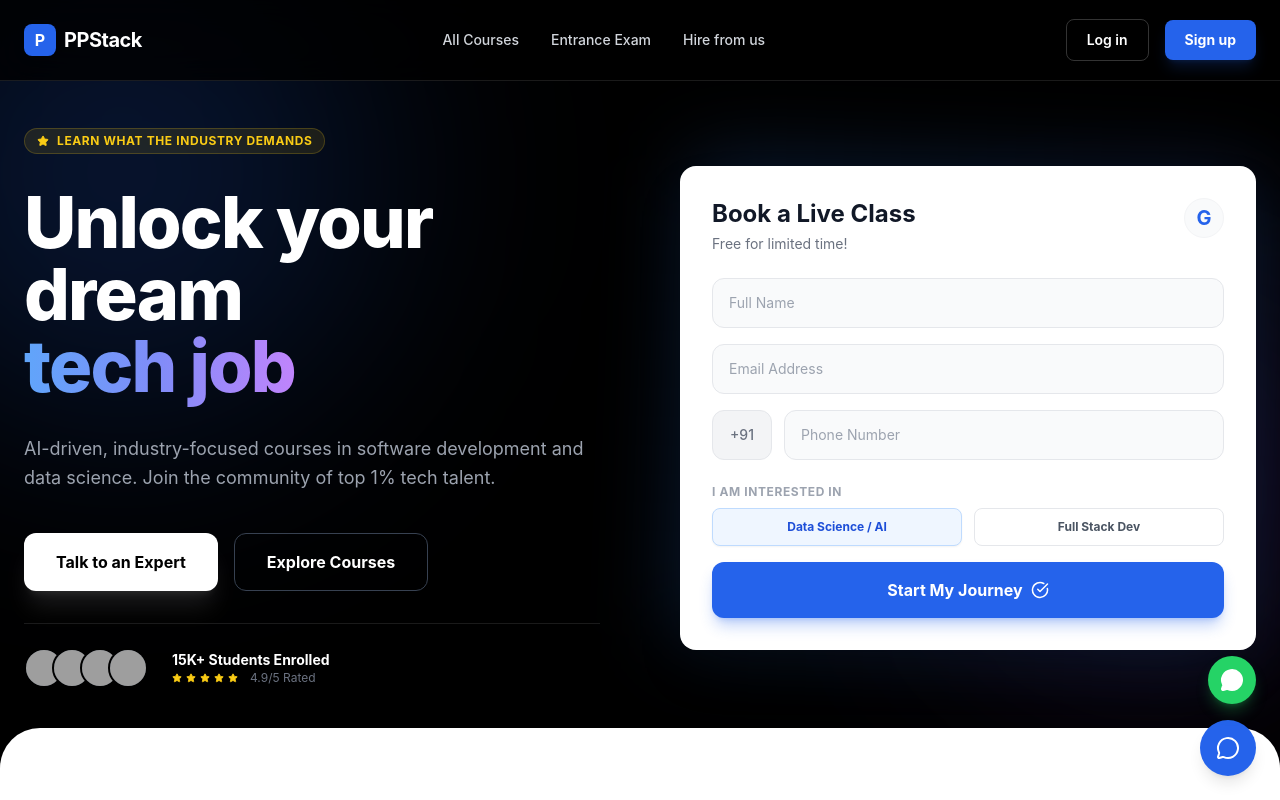
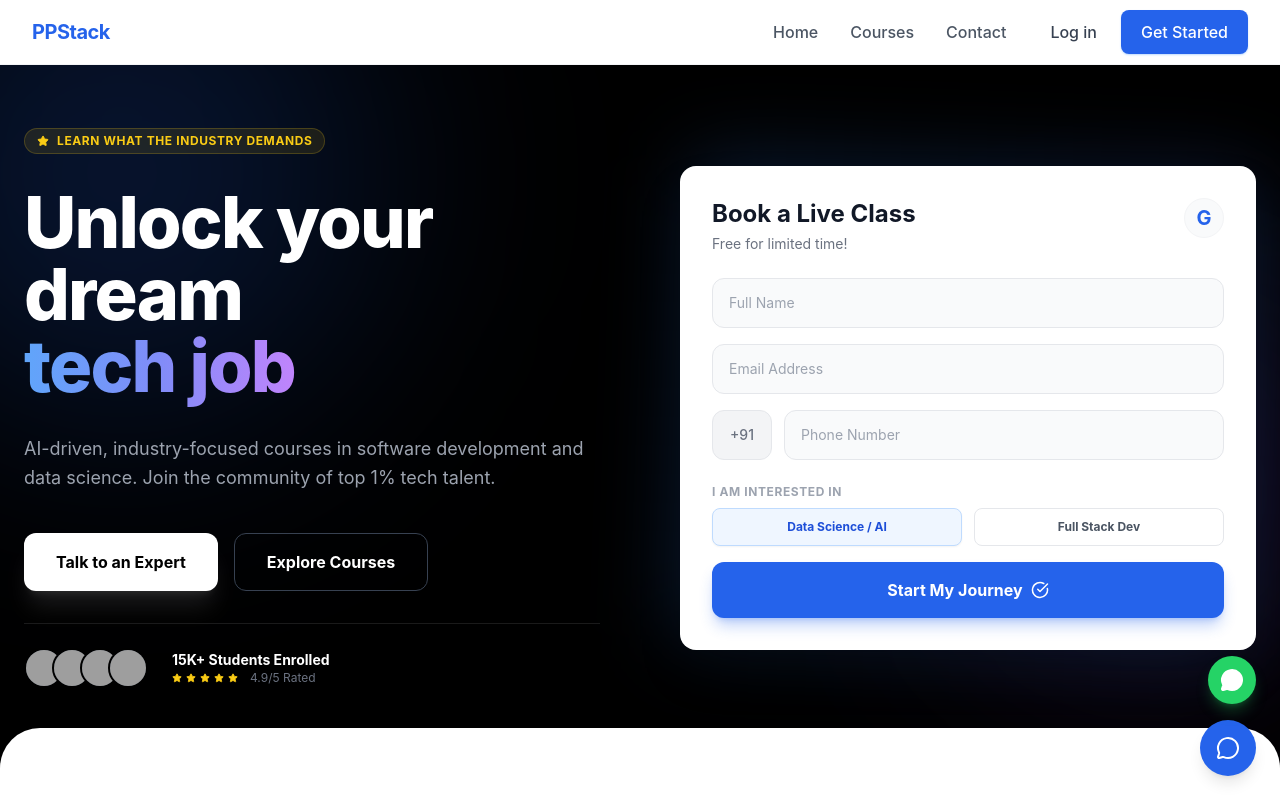
Before and after one commit to Alok0423/PPstack, a React (Vite) app: page / in a window 1280 px wide. Shown: the top 800 px of the page. Built offline with nearby package versions, Linux system fonts and the light colour scheme; grey boxes are pictures that could not be loaded.

Commit message:
new change

```diff
--- a/src/components/layout/Navbar.jsx
+++ b/src/components/layout/Navbar.jsx
@@ -1,56 +1,148 @@
-import React from 'react';
-import { Link } from 'react-router-dom';
-import { useAuth } from '../../context/AuthContext'; // Import Auth
+import React, { useState } from "react";
+import { Link, useNavigate } from "react-router-dom";
+import { useAuth } from "../../context/AuthContext";
+import { Menu, X, User, LogOut, LayoutDashboard } from "lucide-react";
 
 const Navbar = () => {
-  const { user, signout } = useAuth(); // Get user status
+  const { user, logout } = useAuth();
+  const navigate = useNavigate();
+  const [isOpen, setIsOpen] = useState(false); // State for mobile menu
+
+  const handleLogout = () => {
+    logout();
+    navigate("/login");
+    setIsOpen(false);
+  };
 
   return (
-    <nav className="fixed w-full z-50 bg-black/80 backdrop-blur-lg border-b border-white/10">
-      <div className="max-w-7xl mx-auto px-6 h-20 flex items-center justify-between">
+    <nav className="bg-white border-b border-gray-100 fixed w-full z-50 top-0">
+      <div className="max-w-7xl mx-auto px-4 sm:px-6 lg:px-8">
+        <div className="flex justify-between h-16">
 
           {/* Logo */}
-        <Link to="/" className="flex items-center gap-2 cursor-pointer hover:opacity-80 transition-opacity">
-          <div className="w-8 h-8 bg-blue-600 rounded-lg flex items-center justify-center font-bold text-white">P</div>
-          <span className="text-xl font-bold tracking-tight text-white">PPStack</span>
+          <div className="flex items-center">
+            <Link to="/" className="text-xl font-bold text-blue-600 tracking-tight">
+              PPStack
             </Link>
-
-        {/* Desktop Links */}
-        <div className="hidden md:flex items-center gap-8 text-sm font-medium text-gray-300">
-          <Link to="/courses" className="hover:text-white transition-colors">All Courses</Link>
-          <Link to="#" className="hover:text-white transition-colors">Entrance Exam</Link>
-          <Link to="#" className="hover:text-white transition-colors">Hire from us</Link>
           </div>
 
-        {/* Auth Buttons - Logic to show User Profile if logged in */}
-        <div className="hidden md:flex items-center gap-4">
+          {/* Desktop Menu (Hidden on Mobile) */}
+          <div className="hidden md:flex items-center space-x-8">
+            <Link to="/" className="text-gray-600 hover:text-blue-600 font-medium transition-colors">Home</Link>
+            <Link to="/courses" className="text-gray-600 hover:text-blue-600 font-medium transition-colors">Courses</Link>
+            <Link to="/contact" className="text-gray-600 hover:text-blue-600 font-medium transition-colors">Contact</Link>
+
             {user ? (
-            <div className="flex items-center gap-4">
-               <span className="text-white text-sm font-bold">Hi, {user.name}</span>
+              <div className="flex items-center gap-4 ml-4">
+                <Link
+                  to="/dashboard"
+                  className="flex items-center gap-2 text-gray-700 hover:text-blue-600 font-medium"
+                >
+                  <LayoutDashboard size={18} />
+                  Dashboard
+                </Link>
                 <button
-                 onClick={signout}
-                 className="px-4 py-2 text-sm font-semibold text-gray-300 border border-white/20 rounded-lg hover:bg-white/10"
+                  onClick={handleLogout}
+                  className="flex items-center gap-2 bg-gray-100 hover:bg-gray-200 text-gray-700 px-4 py-2 rounded-lg transition-colors font-medium"
                 >
+                  <LogOut size={18} />
                   Logout
                 </button>
               </div>
             ) : (
+              <div className="flex items-center gap-3 ml-4">
+                <Link to="/login" className="text-gray-700 hover:text-blue-600 font-medium px-3 py-2">
+                  Log in
+                </Link>
+                <Link
+                  to="/signup"
+                  className="bg-blue-600 hover:bg-blue-700 text-white px-5 py-2.5 rounded-lg font-medium transition-all shadow-sm shadow-blue-200"
+                >
+                  Get Started
+                </Link>
+              </div>
+            )}
+          </div>
+
+          {/* Mobile Menu Button (Visible only on Mobile) */}
+          <div className="flex items-center md:hidden">
+            <button
+              onClick={() => setIsOpen(!isOpen)}
+              className="text-gray-600 hover:text-gray-900 focus:outline-none p-2"
+            >
+              {isOpen ? <X size={24} /> : <Menu size={24} />}
+            </button>
+          </div>
+        </div>
+      </div>
+
+      {/* Mobile Menu Dropdown */}
+      {isOpen && (
+        <div className="md:hidden bg-white border-t border-gray-100 absolute w-full shadow-lg">
+          <div className="px-4 pt-2 pb-6 space-y-2">
+            <Link
+              to="/"
+              onClick={() => setIsOpen(false)}
+              className="block px-3 py-3 rounded-lg text-base font-medium text-gray-700 hover:bg-gray-50 hover:text-blue-600"
+            >
+              Home
+            </Link>
+            <Link
+              to="/courses"
+              onClick={() => setIsOpen(false)}
+              className="block px-3 py-3 rounded-lg text-base font-medium text-gray-700 hover:bg-gray-50 hover:text-blue-600"
+            >
+              Courses
+            </Link>
+            <Link
+              to="/contact"
+              onClick={() => setIsOpen(false)}
+              className="block px-3 py-3 rounded-lg text-base font-medium text-gray-700 hover:bg-gray-50 hover:text-blue-600"
+            >
+              Contact
+            </Link>
+
+            <div className="border-t border-gray-100 my-2 pt-2">
+              {user ? (
                 <>
-              {/* FIXED: Added Link wrappers */}
-              <Link to="/login">
-                <button className="px-5 py-2.5 text-sm font-semibold text-white border border-white/20 rounded-lg hover:bg-white/10 transition-all">
+                  <Link
+                    to="/dashboard"
+                    onClick={() => setIsOpen(false)}
+                    className="flex items-center gap-3 px-3 py-3 rounded-lg text-base font-medium text-gray-700 hover:bg-gray-50"
+                  >
+                    <LayoutDashboard size={20} />
+                    Dashboard
+                  </Link>
+                  <button
+                    onClick={handleLogout}
+                    className="w-full flex items-center gap-3 px-3 py-3 rounded-lg text-base font-medium text-red-600 hover:bg-red-50 text-left"
+                  >
+                    <LogOut size={20} />
+                    Logout
+                  </button>
+                </>
+              ) : (
+                <div className="flex flex-col gap-3 mt-2">
+                  <Link
+                    to="/login"
+                    onClick={() => setIsOpen(false)}
+                    className="block w-full text-center px-4 py-3 rounded-lg text-gray-700 font-medium hover:bg-gray-50 border border-gray-200"
+                  >
                     Log in
-                </button>
                   </Link>
-              <Link to="/signup">
-                <button className="px-5 py-2.5 text-sm font-bold text-white bg-blue-600 rounded-lg hover:bg-blue-700 shadow-lg shadow-blue-600/20 transition-all transform hover:-translate-y-0.5">
-                  Sign up
-                </button>
+                  <Link
+                    to="/signup"
+                    onClick={() => setIsOpen(false)}
+                    className="block w-full text-center px-4 py-3 rounded-lg text-white bg-blue-600 font-medium hover:bg-blue-700 shadow-sm"
+                  >
+                    Get Started
                   </Link>
-            </>
+                </div>
               )}
             </div>
           </div>
+        </div>
+      )}
     </nav>
   );
 };
```
Lines whose indentation alone changed are shown as unchanged.
